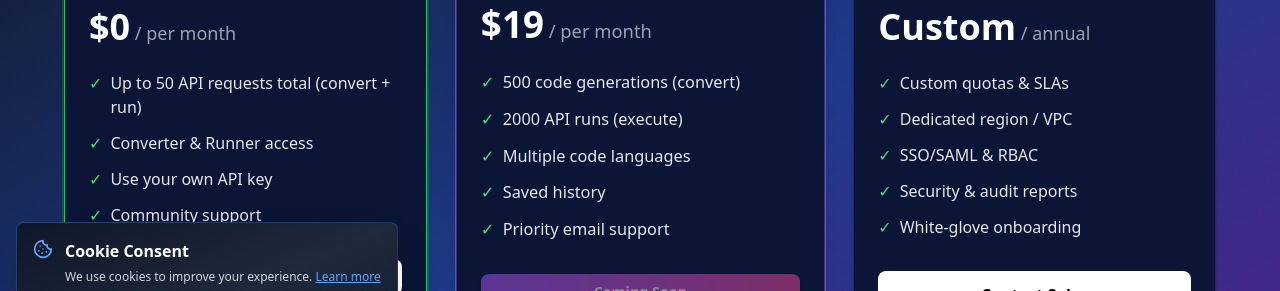
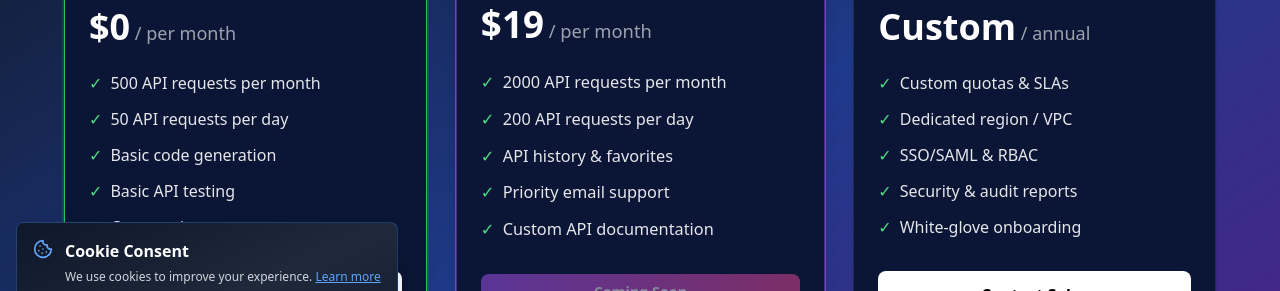
Before and after one commit to ROTEMIL95/ask, a React (Vite) app in the folder Frontend/: page /Pricing in a window 1280 px wide. Shown: the part 387-678 px from the top of the page. Built offline with nearby package versions, Linux system fonts and the light colour scheme; no server answers.

Commit message:
Implement rate limits for user plans in backend and update frontend usage tracking. Enhance pricing page to reflect new API request limits and features for free and pro plans, improving clarity on user entitlements.

```diff
--- a/Frontend/src/hooks/useUsageTracking.jsx
+++ b/Frontend/src/hooks/useUsageTracking.jsx
@@ -2,15 +2,15 @@ import { useState, useEffect, useRef, useCallback } from 'react';
 import { auth, userProfile, supabase } from '@/lib/supabase';
 
 const PLAN_LIMITS = {
-    free: 50,
+    free: 50,    // Daily limit
     starter: 100,
-    pro: 100
+    pro: 200     // Daily limit
 };
 
 const MONTHLY_LIMITS = {
-    free: 1000,
-    starter: 2000,
-    pro: 2000
+    free: 500,   // Monthly limit
+    starter: 1000,
+    pro: 2000    // Monthly limit
 };
 
 export function useUsageTracking() {
--- a/Frontend/src/pages/Pricing.jsx
+++ b/Frontend/src/pages/Pricing.jsx
@@ -82,15 +82,19 @@ const Pricing = () => {
             <ul className="mt-6 space-y-3 text-gray-200">
               <li className="flex items-start gap-2">
                 <span className="text-green-400">✓</span>
-                <span>Up to 50 API requests total (convert + run)</span>
+                <span>500 API requests per month</span>
               </li>
               <li className="flex items-start gap-2">
                 <span className="text-green-400">✓</span>
-                <span>Converter & Runner access</span>
+                <span>50 API requests per day</span>
               </li>
               <li className="flex items-start gap-2">
                 <span className="text-green-400">✓</span>
-                <span>Use your own API key</span>
+                <span>Basic code generation</span>
+              </li>
+              <li className="flex items-start gap-2">
+                <span className="text-green-400">✓</span>
+                <span>Basic API testing</span>
               </li>
               <li className="flex items-start gap-2">
                 <span className="text-green-400">✓</span>
@@ -139,23 +143,23 @@ const Pricing = () => {
             <ul className="mt-6 space-y-3 text-gray-200">
               <li className="flex items-start gap-2">
                 <span className="text-green-400">✓</span>
-                <span>500 code generations (convert)</span>
+                <span>2000 API requests per month</span>
               </li>
               <li className="flex items-start gap-2">
                 <span className="text-green-400">✓</span>
-                <span>2000 API runs (execute)</span>
+                <span>200 API requests per day</span>
               </li>
               <li className="flex items-start gap-2">
                 <span className="text-green-400">✓</span>
-                <span>Multiple code languages</span>
-              </li>
-              <li className="flex items-start gap-2">
-                <span className="text-green-400">✓</span>
-                <span>Saved history</span>
+                <span>API history & favorites</span>
               </li>
               <li className="flex items-start gap-2">
                 <span className="text-green-400">✓</span>
                 <span>Priority email support</span>
+              </li>
+              <li className="flex items-start gap-2">
+                <span className="text-green-400">✓</span>
+                <span>Custom API documentation</span>
               </li>
             </ul>
             <div className="mt-8">
```
Also changed, not shown: 1 other file (tests, documents, lock files or other folders).
